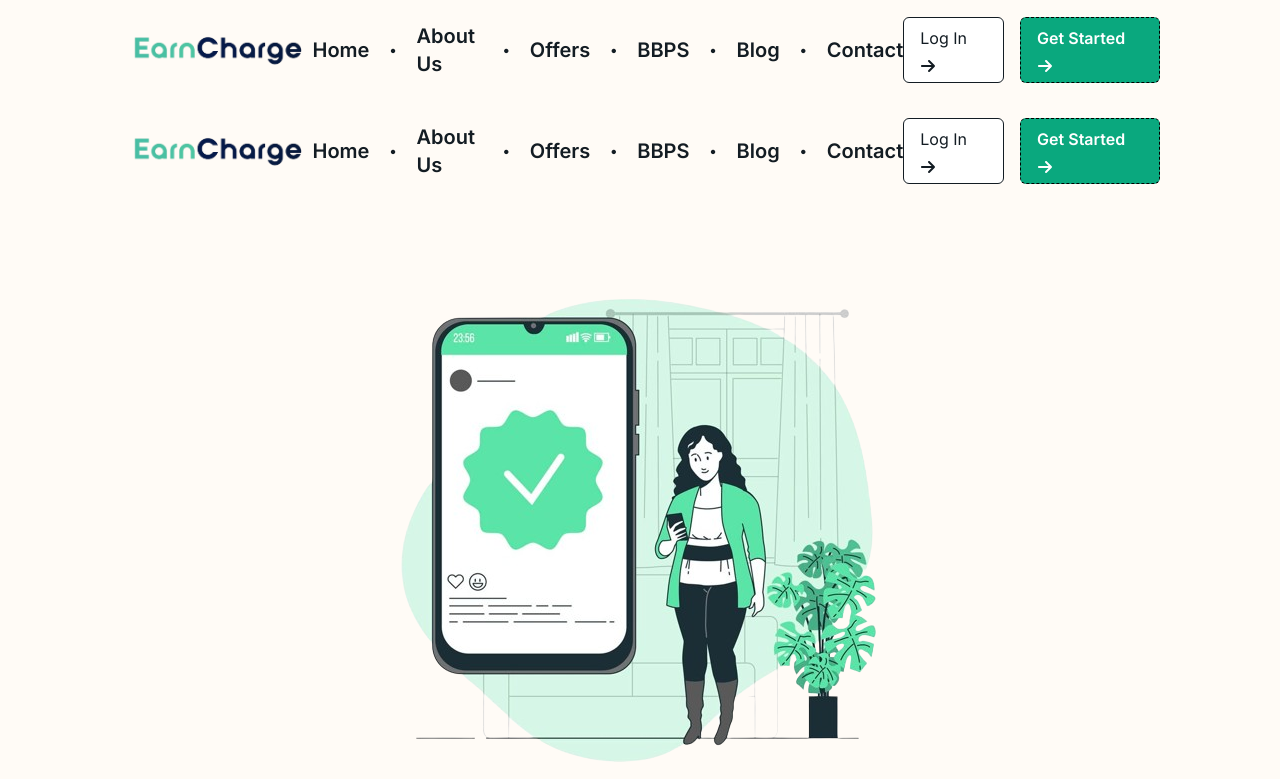
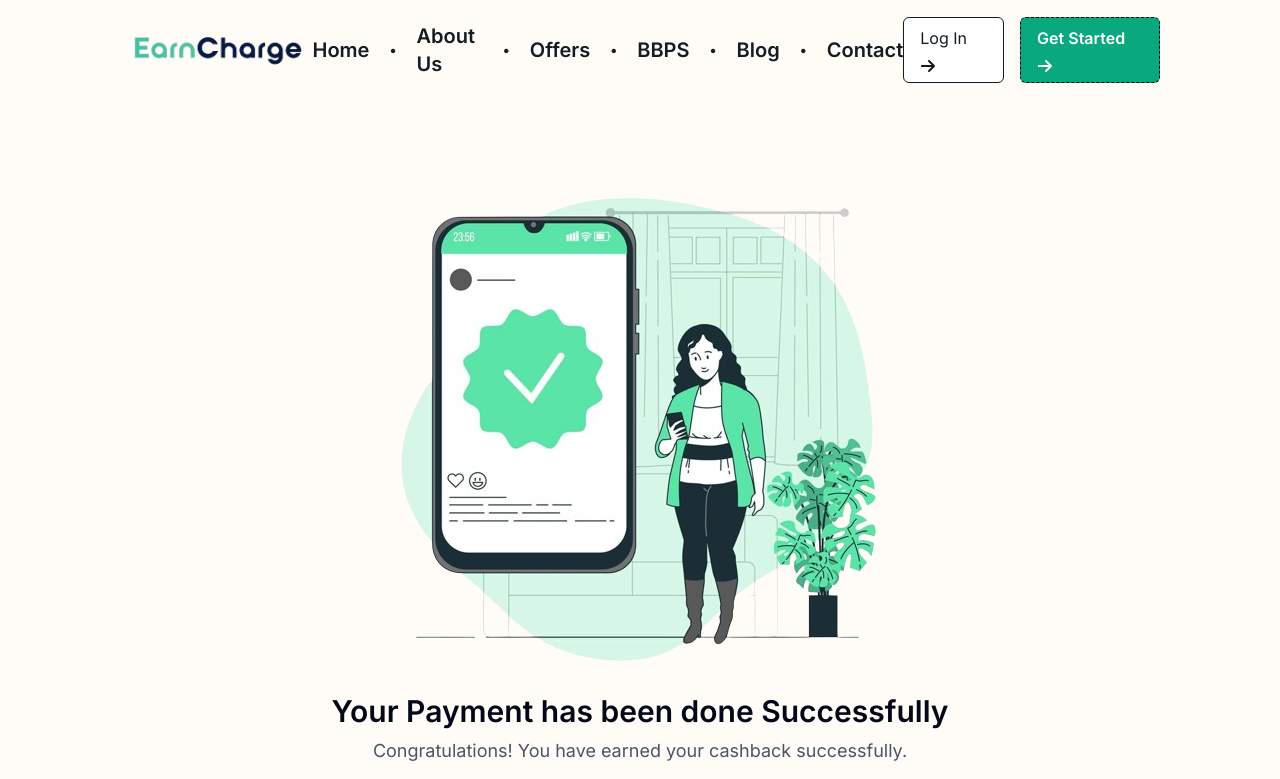
Before and after one commit to Vismay19999/earncharge-rewrite-frontend, a Next.js app: page /payment/success in a window 1280 px wide. Shown: the top 779 px of the page. Built offline with nearby package versions, Linux system fonts and the light colour scheme.

Commit message:
Success and Failure

```diff
--- a/src/app/(others)/payment/failure/page.tsx
+++ b/src/app/(others)/payment/failure/page.tsx
@@ -8,7 +8,6 @@ import { FaArrowRightFromBracket } from "react-icons/fa6";
 const Page = () => {
   return (
     <>
-      <Header />
       <div className="flex flex-col justify-center items-center min-h-[800px]">
         <div className="flex justify-center items-center">
           <Image
--- a/src/app/(others)/payment/success/page.tsx
+++ b/src/app/(others)/payment/success/page.tsx
@@ -8,7 +8,6 @@ import { FaArrowRightFromBracket } from "react-icons/fa6";
 const Page = () => {
   return (
     <>
-      <Header />
       <div className="flex flex-col justify-center items-center min-h-[800px]">
         <div className="flex justify-center items-center">
           <Image
@@ -23,7 +22,7 @@ const Page = () => {
           Your Payment has been done Successfully
         </h1>
         <p className="text-gray-600 text-lg mt-2">
-          Enjoy secure access to your profile!
+          Congratulations! You have earned your cashback successfully.
         </p>
         <button className="bg-gradient-to-r from-pink-500 to-yellow-600 text-white px-4 py-2 rounded-md text-xl mt-4 flex items-center justify-center space-x-2">
           <span>Go to Profile</span>
```
